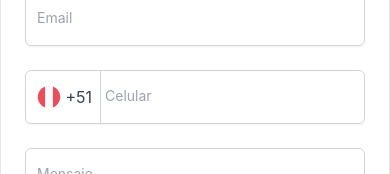
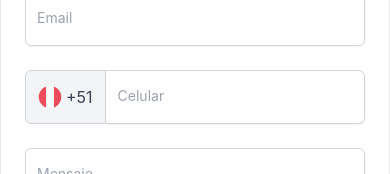
Before and after one commit to deybitcm/cedemarc-frontend, a React (Vite) app: page /#/ in a window 390 px wide. Shown: the part 3787-3961 px from the top of the page. Built offline with nearby package versions, Linux system fonts and the light colour scheme; a web font is replaced by a local one.

Commit message:
feat: add telephone prefix support in Form component and update Contact section

```diff
--- a/src/components/sections/Contact.jsx
+++ b/src/components/sections/Contact.jsx
@@ -4,6 +4,7 @@ import Notification from '../ui/Notification'
 import Section from '../ui/Section'
 import Form from '../ui/Form'
 import ContactInfo from '../ui/ContactInfo'
+import Icon from '../ui/Icon'
 
 const Contact = () => {
   const [name, setName] = useState('')
@@ -81,6 +82,18 @@ const Contact = () => {
   }
 
   const { theme } = useContext(ThemeContext)
+
+  const prefix_for_telephone = (
+    <div
+      className={`flex items-center space-x-1 ${
+        theme === 'dark' ? 'text-white' : 'text-gray-700'
+      }`}
+    >
+      <Icon name='peru_flag' width='w-6' />
+      <span className='ml-1 '>+51</span>
+    </div>
+  )
+
   return (
     <Section
       id='contacto'
@@ -146,6 +159,7 @@ const Contact = () => {
                 type: 'tel',
                 value: phone,
                 onChange: (e) => setPhone(e.target.value),
+                prefixContent: prefix_for_telephone,
               },
               {
                 id: 'message',
--- a/src/components/ui/Form.jsx
+++ b/src/components/ui/Form.jsx
@@ -2,7 +2,7 @@ import PropTypes from 'prop-types'
 import { useContext } from 'react'
 import ThemeContext from '../../ThemeContext'
 import Button from './Button'
-import Icon from './Icon'
+// import Icon from './Icon'
 
 const Form = ({ fields, onSubmit, buttonText }) => {
   const { theme } = useContext(ThemeContext)
@@ -14,53 +14,29 @@ const Form = ({ fields, onSubmit, buttonText }) => {
       } p-6 rounded-lg  shadow-md`}
       onSubmit={onSubmit}
     >
-      {fields.map((field) => (
+      {fields.map((field) => {
+        const hasPrefix = !!field.prefixContent
+
+        return (
           <div key={field.id} className='relative'>
-          {/* === TEL INPUT CON +51 === */}
-          {field.type === 'tel' ? (
-            <div className='relative'>
+            {/* CONTENEDOR CON PREFIX + INPUT */}
+            {hasPrefix ? (
+              <div className='flex items-stretch relative'>
+                {/* PREFIX */}
                 <div
-                className={`absolute inset-y-0 left-0 flex items-center pl-3 pr-2 border-r content-center
+                  className={`flex items-center px-3 border rounded-l-md
                   ${
                     theme === 'dark'
-                    ? 'text-white border-gray-600'
-                    : 'text-gray-700 border-gray-300'
+                      ? 'text-white border-gray-700 bg-gray-700'
+                      : 'text-gray-700 border-gray-300 bg-gray-100'
                   }`}
                 >
-                <Icon name='peru_flag' />
-                <span>&nbsp;+51</span>
+                  {field.prefixContent}
                 </div>
 
-              <input
-                type='tel'
-                id={field.id}
-                value={field.value}
-                onChange={field.onChange}
-                placeholder=' '
-                {...field.attributes}
-                className={`peer block w-full rounded-md pl-20 pr-3 pt-5 pb-2 bg-transparent border shadow-sm
-                  focus:border-blue-500 focus:ring-blue-500
-                  ${
-                    theme === 'dark'
-                      ? 'border-gray-700 text-white'
-                      : 'border-gray-300 text-gray-900'
-                  }`}
-              />
-
-              <label
-                htmlFor={field.id}
-                className={`absolute left-20 top-3 text-sm transition-all
-                  peer-placeholder-shown:top-4
-                  peer-placeholder-shown:text-gray-400
-                  peer-focus:top-1 peer-focus:text-xs peer-focus:text-blue-500
-                  peer-[&:not(:placeholder-shown)]:top-1 peer-[&:not(:placeholder-shown)]:text-xs
-                  ${theme === 'dark' ? 'text-gray-300' : 'text-gray-700'}`}
-              >
-                {field.label}
-              </label>
-            </div>
-          ) : /* === TEXTAREA === */
-          field.type === 'textarea' ? (
+                {/* INPUT CON PREFIX - CONTENEDOR RELATIVO */}
+                <div className='relative flex-1'>
+                  {field.type === 'textarea' ? (
                     <textarea
                       id={field.id}
                       rows='4'
@@ -68,8 +44,7 @@ const Form = ({ fields, onSubmit, buttonText }) => {
                       value={field.value}
                       onChange={field.onChange}
                       {...field.attributes}
-              className={`peer block w-full rounded-md px-3 pt-5 pb-2 bg-transparent border shadow-sm
-                  focus:border-blue-500 focus:ring-blue-500
+                      className={`peer block w-full rounded-r-md px-3 pt-5 pb-2 bg-transparent border-t border-r border-b shadow-sm outline-none
                         ${
                           theme === 'dark'
                             ? 'border-gray-700 text-white'
@@ -78,7 +53,6 @@ const Form = ({ fields, onSubmit, buttonText }) => {
                         ${field.attributes?.className || ''}`}
                     />
                   ) : (
-            /* === INPUTS NORMALES === */
                     <input
                       type={field.type}
                       id={field.id}
@@ -86,8 +60,7 @@ const Form = ({ fields, onSubmit, buttonText }) => {
                       onChange={field.onChange}
                       placeholder=' '
                       {...field.attributes}
-              className={`peer block w-full rounded-md px-3 pt-5 pb-2 bg-transparent border shadow-sm
-                  focus:border-blue-500 focus:ring-blue-500
+                      className={`peer block w-full rounded-r-md px-3 pt-5 pb-2 bg-transparent border-t border-r border-b shadow-sm outline-none
                         ${
                           theme === 'dark'
                             ? 'border-gray-700 text-white'
@@ -97,19 +70,72 @@ const Form = ({ fields, onSubmit, buttonText }) => {
                     />
                   )}
 
-          {/* LABEL PARA CAMPOS NORMALES */}
-          {field.type !== 'tel' && (
+                  {/* LABEL FLOTANTE PARA INPUT CON PREFIX */}
                   <label
                     htmlFor={field.id}
-              className={`absolute left-3 top-4 text-sm transition-all peer-placeholder-shown:top-4  peer-placeholder-shown:text-gray-400 peer-focus:top-1 peer-focus:text-xs peer-focus:text-blue-500 peer-[&:not(:placeholder-shown)]:top-1 peer-[&:not(:placeholder-shown)]:text-xs ${
-                theme === 'dark' ? 'text-gray-300' : 'text-gray-700'
-              }`}
+                    className={`absolute left-3 top-4 text-sm transition-all pointer-events-none
+                      peer-placeholder-shown:top-4 peer-placeholder-shown:text-gray-400
+                      peer-focus:top-1 peer-focus:text-xs peer-focus:text-blue-500
+                      peer-[&:not(:placeholder-shown)]:top-1 peer-[&:not(:placeholder-shown)]:text-xs
+                      ${theme === 'dark' ? 'text-gray-300' : 'text-gray-700'}`}
                   >
                     {field.label}
                   </label>
+                </div>
+              </div>
+            ) : (
+              /* INPUT SIN PREFIX */
+              <>
+                {field.type === 'textarea' ? (
+                  <textarea
+                    id={field.id}
+                    rows='4'
+                    placeholder=' '
+                    value={field.value}
+                    onChange={field.onChange}
+                    {...field.attributes}
+                    className={`peer block w-full rounded-md px-3 pt-5 pb-2 bg-transparent border shadow-sm outline-none
+                      ${
+                        theme === 'dark'
+                          ? 'border-gray-700 text-white'
+                          : 'border-gray-300 text-gray-900'
+                      }
+                      ${field.attributes?.className || ''}`}
+                  />
+                ) : (
+                  <input
+                    type={field.type}
+                    id={field.id}
+                    value={field.value}
+                    onChange={field.onChange}
+                    placeholder=' '
+                    {...field.attributes}
+                    className={`peer block w-full rounded-md px-3 pt-5 pb-2 bg-transparent border shadow-sm outline-none
+                      ${
+                        theme === 'dark'
+                          ? 'border-gray-700 text-white'
+                          : 'border-gray-300 text-gray-900'
+                      }
+                      ${field.attributes?.className || ''}`}
+                  />
+                )}
+
+                {/* LABEL FLOTANTE PARA INPUT SIN PREFIX */}
+                <label
+                  htmlFor={field.id}
+                  className={`absolute left-3 top-4 text-sm transition-all pointer-events-none
+                    peer-placeholder-shown:top-4 peer-placeholder-shown:text-gray-400
+                    peer-focus:top-1 peer-focus:text-xs peer-focus:text-blue-500
+                    peer-[&:not(:placeholder-shown)]:top-1 peer-[&:not(:placeholder-shown)]:text-xs
+                    ${theme === 'dark' ? 'text-gray-300' : 'text-gray-700'}`}
+                >
+                  {field.label}
+                </label>
+              </>
             )}
           </div>
-      ))}
+        )
+      })}
 
       <Button type='submit' className='w-full'>
         {buttonText}
@@ -127,6 +153,7 @@ Form.propTypes = {
       value: PropTypes.oneOfType([PropTypes.string, PropTypes.number]),
       onChange: PropTypes.func.isRequired,
       attributes: PropTypes.object,
+      prefixContent: PropTypes.node, // Contenido antes del input (ej: código de país)
     })
   ).isRequired,
   onSubmit: PropTypes.func.isRequired,
```
Lines whose indentation alone changed are shown as unchanged.
